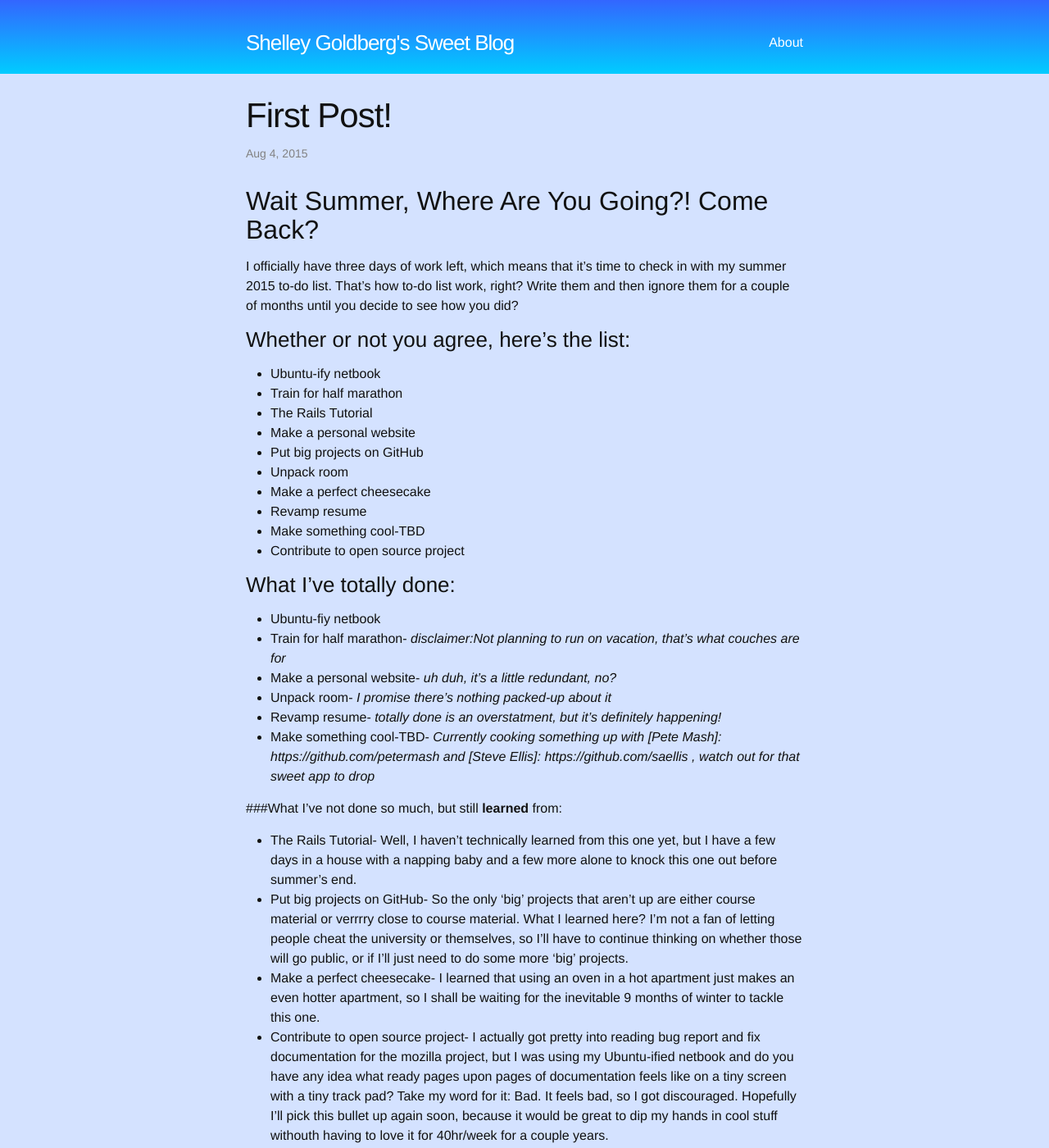
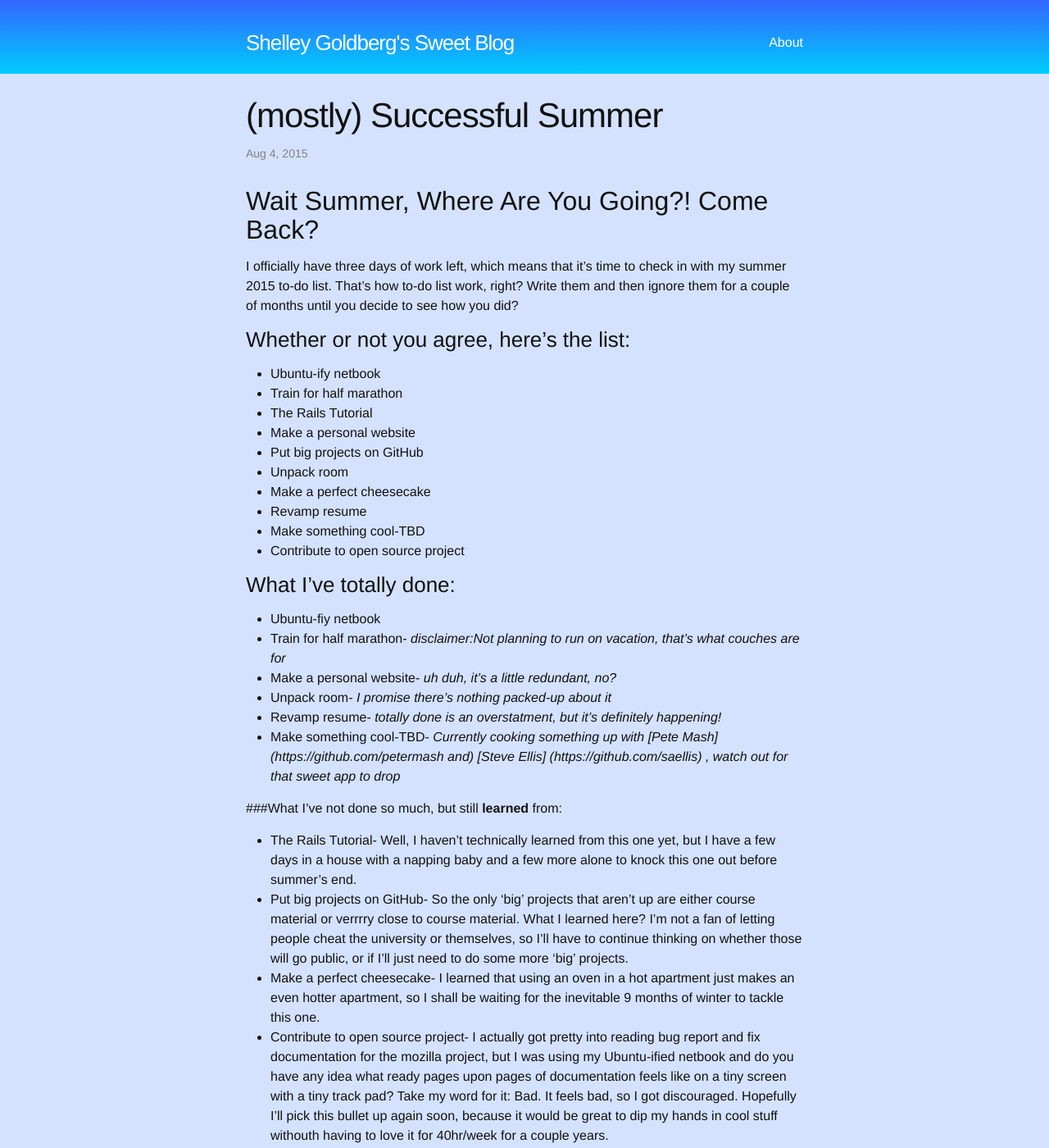
Before and after one commit to ShelleyGoldberg/ShelleyGoldberg.github.io, a Jekyll site: the page built from _posts/2015-08-04-summer-wind-down.md, in a window 1280 px wide and 1400 px high. Shown: the whole window at 82% size. Built offline with Jekyll 4.4.1, drawn with Linux system fonts in a browser that asks for light colours.

Commit message:
edit links

```diff
--- a/_posts/2015-08-04-summer-wind-down.md
+++ b/_posts/2015-08-04-summer-wind-down.md
@@ -1,6 +1,6 @@
 ---
 layout: post
-title:  "First Post!"
+title:  "(mostly) Successful Summer"
 date:   2015-08-04 22:38:03
 categories: internship, projects
 ---
@@ -29,7 +29,7 @@
 * Revamp resume- *totally done is an overstatment, but it's definitely
   happening!*
 * Make something cool-TBD- *Currently cooking something up with
-[Pete Mash]: https://github.com/petermash and [Steve Ellis]: https://github.com/saellis ,
+[Pete Mash] (https://github.com/petermash and) [Steve Ellis] (https://github.com/saellis) ,
  watch out for that sweet app to drop*
 
  ###What I've not done so much, but still **learned** from:
```
